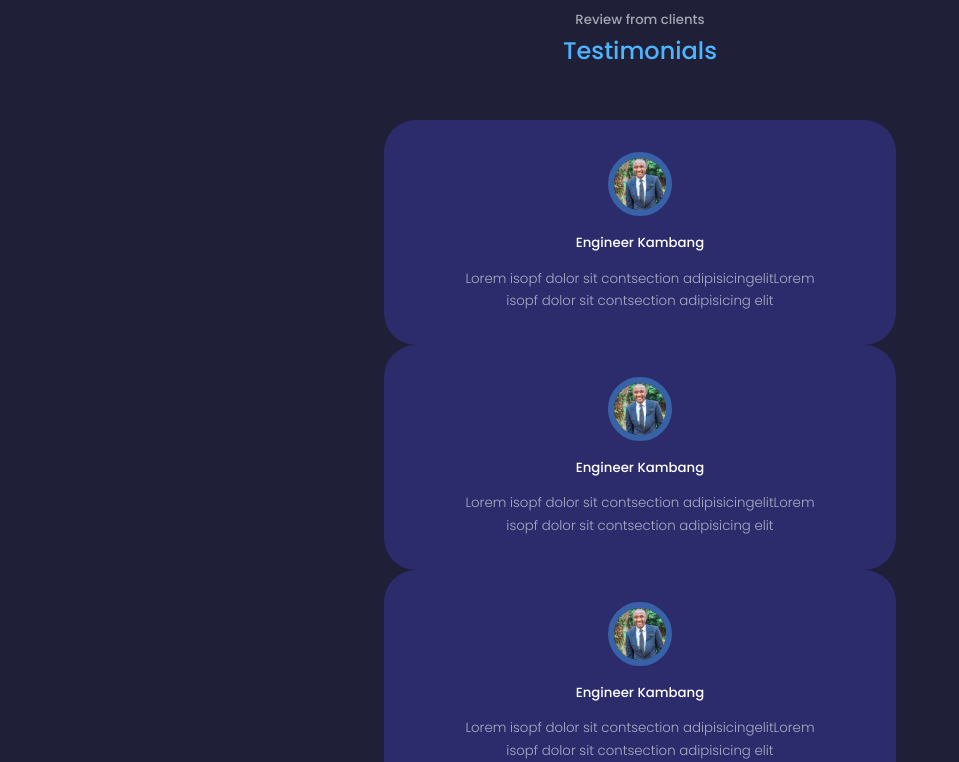
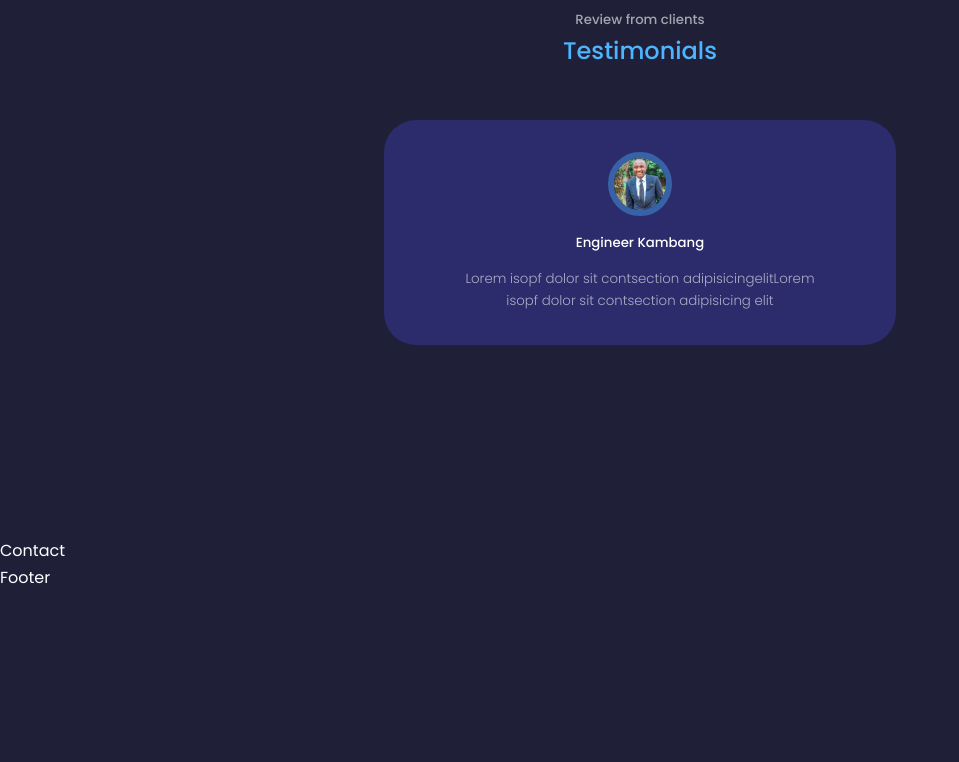
Before and after one commit to EngNelson/engineer-nelson-bechem-2024, a React (Create React App) app: page / in a window 1280 px wide. Shown: the part 4160-4922 px from the top of the page, without its empty margins (0-959 px from the left). After the commit the page ends 4751 px from the top, so only its background shows below. Built offline with nearby package versions, Linux system fonts and the light colour scheme; the HTML template or start-up script is replaced by a standard one.

Commit message:
testimonial module

```diff
--- a/package.json
+++ b/package.json
@@ -10,6 +10,7 @@
     "react-dom": "^18.2.0",
     "react-icons": "^5.1.0",
     "react-scripts": "5.0.1",
+    "swiper": "^11.1.1",
     "web-vitals": "^2.1.4"
   },
   "scripts": {
--- a/src/components/testimonials/Testimonials.jsx
+++ b/src/components/testimonials/Testimonials.jsx
@@ -1,6 +1,15 @@
 import React from 'react'
 import './testimonials.css'
 import Avt1 from '../../assets/Avt1.jpg'
+// import Swiper core and required modules
+import { Pagination } from 'swiper/modules';
+import {Swiper, SwiperSlide } from 'swiper/react';
+
+
+// Import Swiper Styles
+import 'swiper/css';
+import 'swiper/css/pagination';
+
 
 
 const data = [
@@ -36,21 +45,29 @@
       <h5>Review from clients</h5>
       <h2>Testimonials</h2>
 
-      <div className="container testimonials__container">
+      <Swiper className="container testimonials__container"
+      // Swiper Modules
+      modules={[Pagination]}
+      spaceBetween={40}
+      slidesPerView={1}
+      Pagination={{clickable: true}}
+      >
+
+
          {
           data.map(({avatar, name, review}, index) => {
              return(
-              <article key={index} className='testimonial'>
+              <SwiperSlide key={index} className='testimonial'>
               <div className="client__avatar">
                 <img src={Avt1} />
               </div>
               <h5 className='client__name'>{name}</h5>
                 <small className='client__review'>{review}</small>
-           </article>
+           </SwiperSlide>
              )
           })
          }
-      </div>
+      </Swiper>
 
     </section>
   )
--- a/src/components/testimonials/testimonials.css
+++ b/src/components/testimonials/testimonials.css
@@ -1,5 +1,6 @@
 .container.testimonials__container{
     width: 40%;
+    padding-bottom: 4rem;
 }
 
 .client__avatar{
@@ -27,6 +28,10 @@
     margin: 0.8rem auto 0;
 }
 
+.swiper-pagination-clickable .swiper-pagination-bullet{
+    background: var(--color-primary-variant);
+}
+
 
 /* ===================== MEDIA QUERIES (MEDIUM DEVICES)===================== */
 @media screen and (max-width: 1024px) {
```
Also changed, not shown: 1 other file (tests, documents, lock files or other folders).
